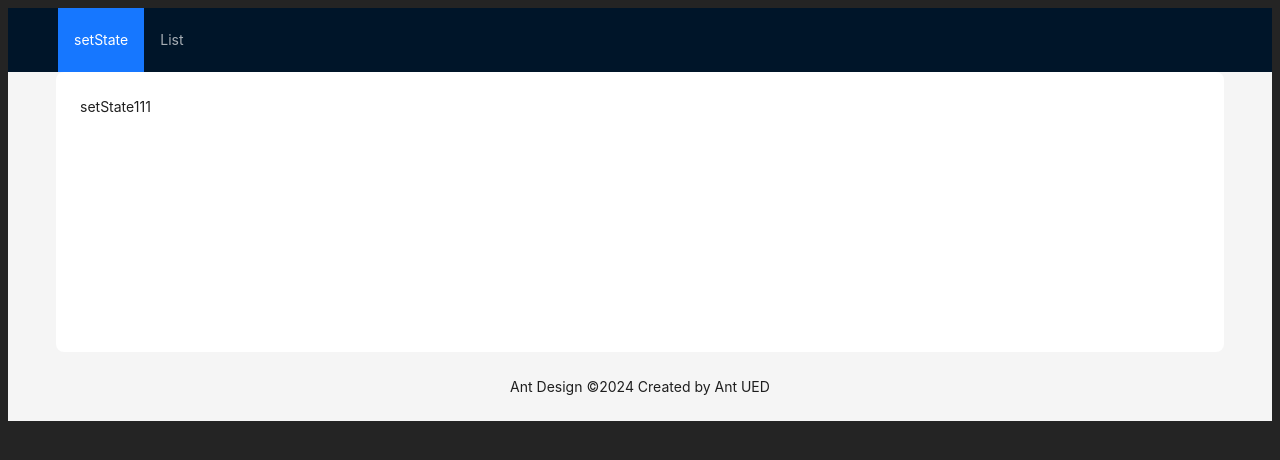
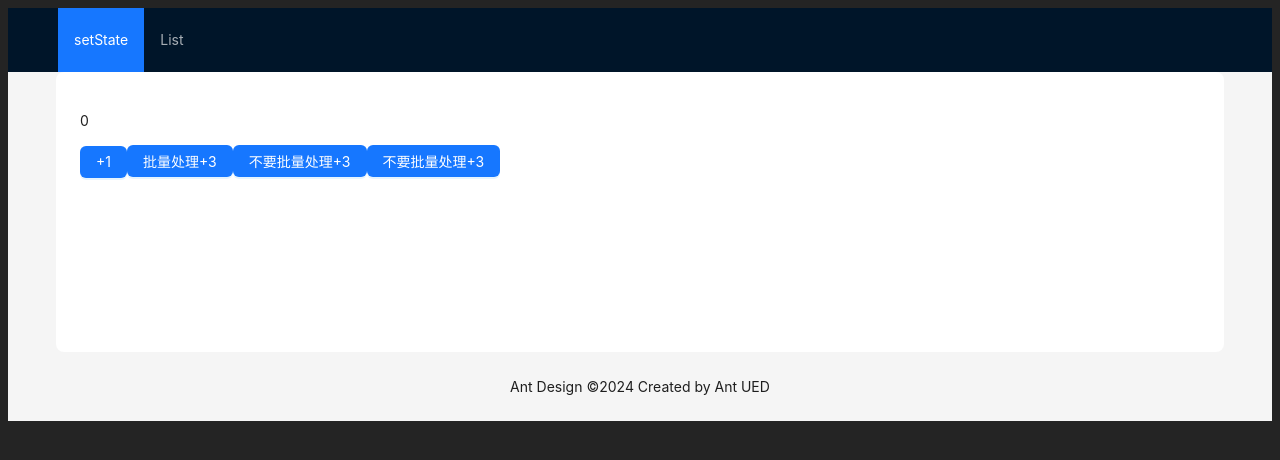
Before and after one commit to yangshijunx/react-point, a React (Vite) app: page / in a window 1280 px wide. Shown: the top 460 px of the page. Built offline with nearby package versions, Linux system fonts and the light colour scheme.

Commit message:
setstate的合并更新

```diff
--- a/src/pages/setStates/index.tsx
+++ b/src/pages/setStates/index.tsx
@@ -1,5 +1,59 @@
+import { Button } from "antd";
+import { useState } from "react";
+import { flushSync } from "react-dom";
+
 const SetState = () => {
-  return <div>setState111</div>;
+  const [count, setCount] = useState(0);
+
+  return (
+    <>
+      <p>{count}</p>
+      <Button type="primary" onClick={() => setCount(count + 1)}>
+        +1
+      </Button>
+      <Button
+        type="primary"
+        onClick={() => {
+          setCount(count + 1);
+          setCount(count + 1);
+          // 最后一个 在数据层，将多个状态更新合并成一次处理（在视图层，将多次渲染合并成一次渲染）
+          setCount(count + 1);
+        }}
+      >
+        批量处理+3
+      </Button>
+
+      <Button
+        type="primary"
+        onClick={() => {
+          setCount((pre) => pre + 1);
+          setCount((pre) => pre + 1);
+          setCount((pre) => pre + 1);
+        }}
+      >
+        不要批量处理+3
+      </Button>
+
+      <Button
+        type="primary"
+        onClick={() => {
+          flushSync(() => {
+            setCount(count + 2);
+            setCount(count + 1);
+            setCount(count + 2);
+          });
+          flushSync(() => {
+            setCount(count + 2);
+            setCount(count + 1);
+            // 只保留这个
+            setCount(count + 1);
+          });
+        }}
+      >
+        不要批量处理+3
+      </Button>
+    </>
+  );
 };
 
 export default SetState;
```
